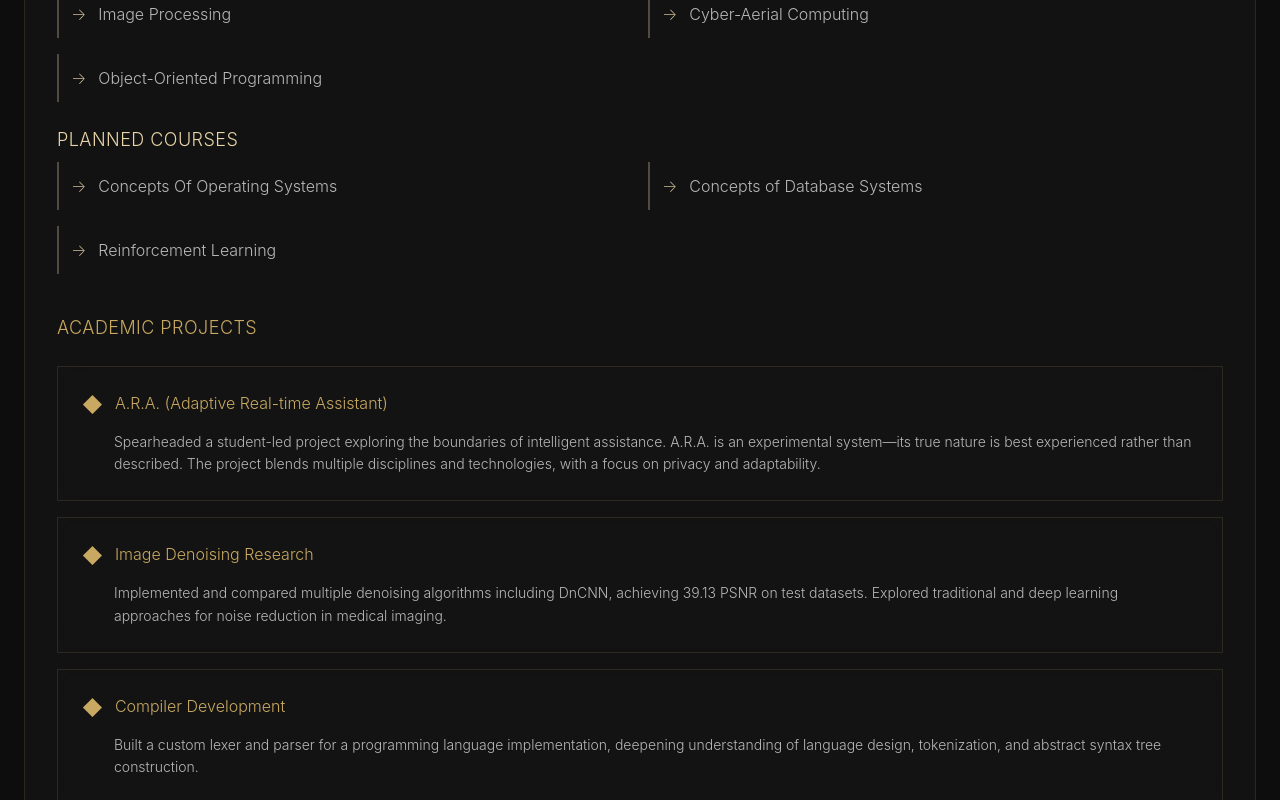
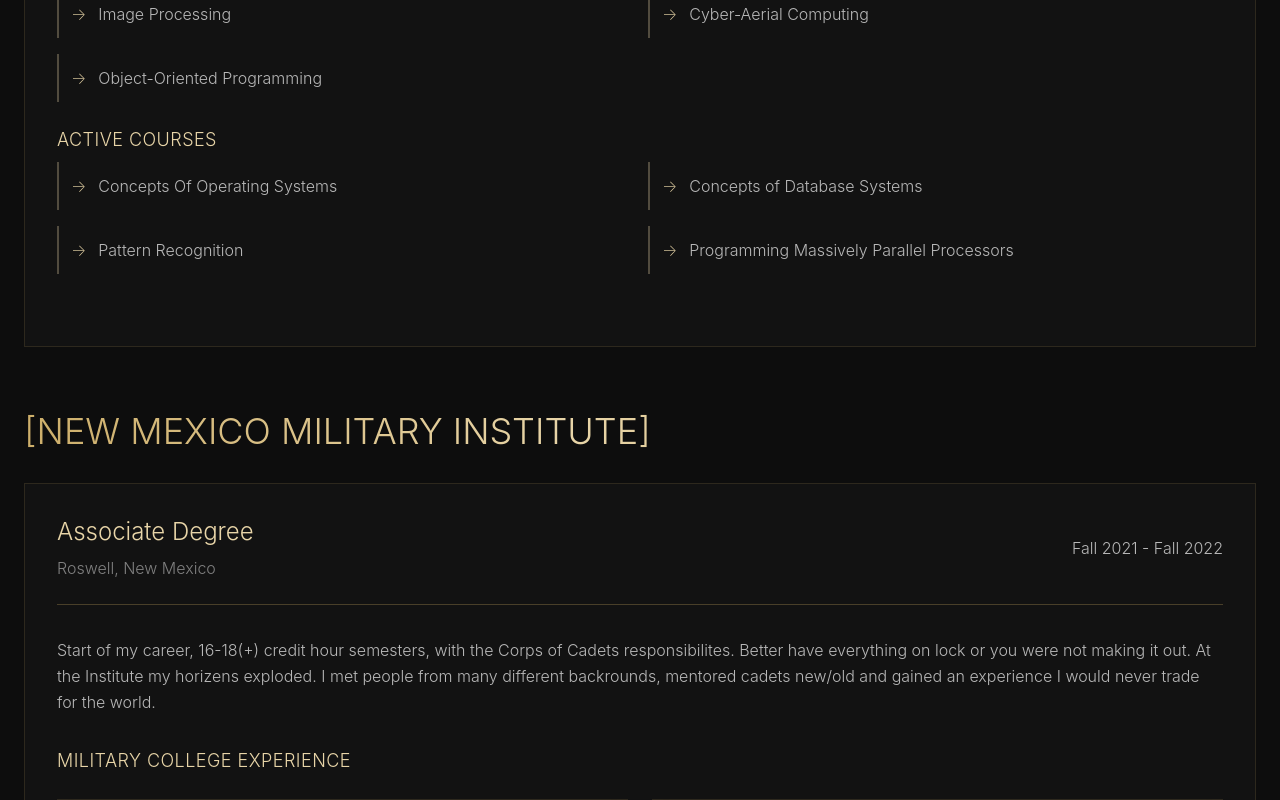
Before and after one commit to SomeRandomTV/PersonalPortfolio, a React (Vite) app: page /education in a window 1280 px wide. Shown: the part 1160-1960 px from the top of the page. Built offline with nearby package versions, Linux system fonts and the light colour scheme.

Commit message:
Little bit left before deployment

```diff
--- a/src/components/EducationDetail.jsx
+++ b/src/components/EducationDetail.jsx
@@ -86,9 +86,9 @@
             </div>
 
             {/* Planned Courses */}
-            <h4 className="text-secondary text-lg font-light mb-2 tracking-wide uppercase">Planned Courses</h4>
+            <h4 className="text-secondary text-lg font-light mb-2 tracking-wide uppercase">Active Courses</h4>
             <div className="grid md:grid-cols-2 gap-4 mb-10">
-              {edu.currentEducation.plannedCourses.map((course, i) => (
+              {edu.currentEducation.activeCourses.map((course, i) => (
                 <motion.div
                   key={i}
                   initial={{ opacity: 0, x: -10 }}
@@ -103,17 +103,6 @@
               ))}
             </div>
 
-            {/* Projects & Research */}
-            <h4 className="text-primary text-lg font-light mb-6 tracking-wide uppercase">Academic Projects</h4>
-            <div className="space-y-4">
-              {edu.currentEducation.projects.map((project, i) => (
-                <ProjectCard
-                  key={i}
-                  title={project.title}
-                  description={project.description}
-                />
-              ))}
-            </div>
           </div>
         </Section>
 
--- a/src/components/Koi.jsx
+++ b/src/components/Koi.jsx
@@ -170,11 +170,9 @@
 
     window.addEventListener('resize', onResize)
     window.addEventListener('orientationchange', onResize)
-    window.addEventListener('scroll', onResize)
     return () => {
       window.removeEventListener('resize', onResize)
       window.removeEventListener('orientationchange', onResize)
-      window.removeEventListener('scroll', onResize)
       if (resizeTimer) clearTimeout(resizeTimer)
     }
   }, [chosenDirection, scale, baseY, remountKey])
@@ -255,7 +253,7 @@
       if (raf) cancelAnimationFrame(raf)
     }
   // intentionally include start/end/baseY/remountKey so loop restarts when layout changes
-  }, [startX, endX, baseY, duration, delay, wobble, scale, chosenDirection, remountKey])
+  }, [startX, endX, baseY, duration, delay, scale, chosenDirection, remountKey])
 
   // inline style for container: translateX via motion value and translateY via yMotion
   return (
--- a/src/data/education.json
+++ b/src/data/education.json
@@ -31,10 +31,11 @@
       "Cyber-Aerial Computing",
       "Object-Oriented Programming"
     ],
-    "plannedCourses": [
+    "activeCourses": [
         "Concepts Of Operating Systems",
         "Concepts of Database Systems",
-        "Reinforcement Learning"
+        "Pattern Recognition",
+        "Programming Massively Parallel Processors"
     ],
     "projects": [
       {
```
Also changed, not shown: 1 other file (tests, documents, lock files or other folders).
